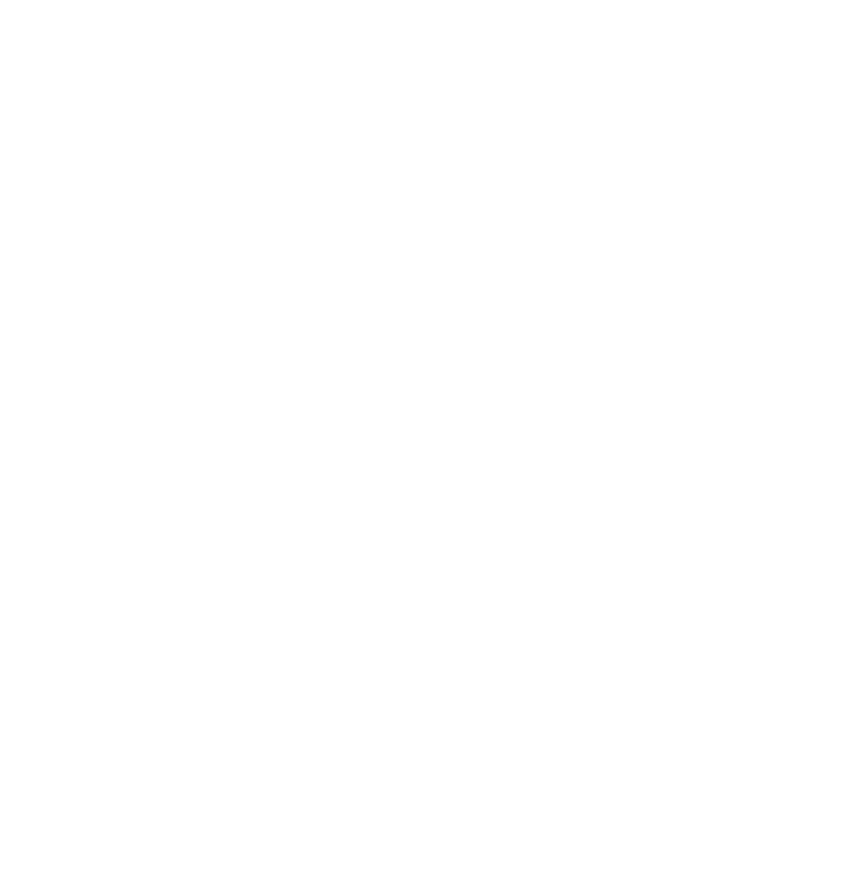
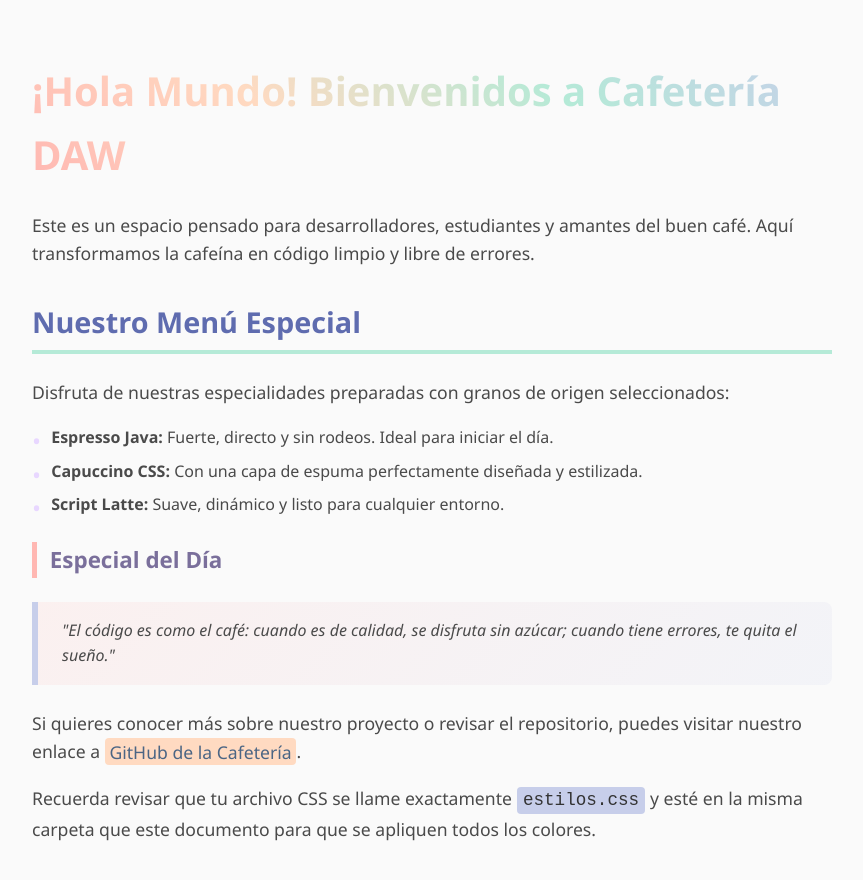
Before and after one commit to Cheikorita/CafeteriaDaw, a plain HTML site: page index.html in a window 1280 px wide. Shown: the whole page, without its empty margins (208-1071 px from the left). Before the commit the page ends 800 px from the top, so only its background shows below. Drawn offline with Linux system fonts and the light colour scheme.

Commit message:
style: añadida la paleta de decoracion

```diff
--- a/estilos.css
+++ b/estilos.css
@@ -0,0 +1,121 @@
+/* Custom properties para cambiar los colores fácilmente si lo necesitas */
+:root {
+  --rainbow-pink: #ffb7b2;
+  --rainbow-orange: #ffdac1;
+  --rainbow-yellow: #e2f0cb;
+  --rainbow-green: #b5ead7;
+  --rainbow-blue: #c7ceea;
+  --rainbow-purple: #e8d7ff;
+  --text-main: #4a4a4a;
+}
+
+/* Configuración general del cuerpo */
+body {
+  font-family: 'Segoe UI', Tahoma, Geneva, Verdana, sans-serif;
+  color: var(--text-main);
+  background-color: #fafafa;
+  line-height: 1.6;
+  padding: 2rem;
+  max-width: 800px;
+  margin: 0 auto;
+}
+
+/* Título principal con degradado arcoíris suave */
+h1 {
+  font-size: 2.5rem;
+  font-weight: 800;
+  background: linear-gradient(
+    45deg,
+    var(--rainbow-pink),
+    var(--rainbow-orange),
+    var(--rainbow-green),
+    var(--rainbow-blue)
+  );
+  -webkit-background-clip: text;
+  -webkit-text-fill-color: transparent;
+  background-clip: text;
+  margin-bottom: 1.5rem;
+}
+
+/* Subtítulo con un subrayado grueso en tono verde pastel
+ me encanta
+ */
+h2 {
+  font-size: 1.8rem;
+  color: #5f6caf;
+  border-bottom: 4px solid var(--rainbow-green);
+  padding-bottom: 0.3rem;
+  margin-top: 2rem;
+}
+
+/* Tercer nivel con un toque rosa pastel a la izquierda */
+h3 {
+  font-size: 1.4rem;
+  color: #7a6f9b;
+  border-left: 5px solid var(--rainbow-pink);
+  padding-left: 0.8rem;
+  margin-top: 1.5rem;
+}
+
+/* Párrafos limpios y legibles */
+p {
+  font-size: 1.1rem;
+  margin-bottom: 1.2rem;
+}
+
+/* Enlaces con un fondo suave que se intensifica al pasar el cursor */
+a {
+  color: #4b6584;
+  text-decoration: none;
+  background-color: var(--rainbow-orange);
+  padding: 0.1rem 0.3rem;
+  border-radius: 4px;
+  transition: background-color 0.3s ease;
+}
+
+a:hover {
+  background-color: var(--rainbow-yellow);
+}
+
+/* Listas con viñetas personalizadas en tonos morados */
+ul {
+  list-style-type: none;
+  padding-left: 1.2rem;
+}
+
+ul li {
+  position: relative;
+  margin-bottom: 0.5rem;
+}
+
+ul li::before {
+  content: "•";
+  color: var(--rainbow-purple);
+  font-size: 1.5rem;
+  position: absolute;
+  left: -1.2rem;
+  top: -0.2rem;
+}
+
+/* Citas de bloque con un fondo completo de arcoíris degradado muy difuminado */
+blockquote {
+  background: linear-gradient(
+    135deg,
+    rgba(255, 183, 178, 0.15),
+    rgba(199, 206, 234, 0.15)
+  );
+  border-left: 6px solid var(--rainbow-blue);
+  margin: 1.5rem 0;
+  padding: 1rem 1.5rem;
+  font-style: italic;
+  border-radius: 0 8px 8px 0;
+}
+
+/* Etiquetas de código resaltadas en azul pastel */
+code {
+  font-family: monospace;
+  background-color: var(--rainbow-blue);
+  padding: 0.2rem 0.4rem;
+  border-radius: 4px;
+  color: #333;
+}
--- a/index.html
+++ b/index.html
@@ -8,5 +8,30 @@
 </head>
 <body>
 
+    <!-- Título principal con degradado arcoíris -->
+    <h1>¡Hola Mundo! Bienvenidos a Cafetería DAW</h1>
+    <p>Este es un espacio pensado para desarrolladores, estudiantes y amantes del buen café. Aquí transformamos la cafeína en código limpio y libre de errores.</p>
+
+    <!-- Subtítulo con borde inferior verde pastel -->
+    <h2>Nuestro Menú Especial</h2>
+    <p>Disfruta de nuestras especialidades preparadas con granos de origen seleccionados:</p>
+
+    <!-- Lista con viñetas personalizadas en tono morado -->
+    <ul>
+        <li><strong>Espresso Java:</strong> Fuerte, directo y sin rodeos. Ideal para iniciar el día.</li>
+        <li><strong>Capuccino CSS:</strong> Con una capa de espuma perfectamente diseñada y estilizada.</li>
+        <li><strong>Script Latte:</strong> Suave, dinámico y listo para cualquier entorno.</li>
+    </ul>
+
+    <!-- Sección secundaria con borde rosa pastel -->
+    <h3>Especial del Día</h3>
+    <blockquote>
+        "El código es como el café: cuando es de calidad, se disfruta sin azúcar; cuando tiene errores, te quita el sueño."
+    </blockquote>
+
+    <p>Si quieres conocer más sobre nuestro proyecto o revisar el repositorio, puedes visitar nuestro enlace a <a href="#">GitHub de la Cafetería</a>.</p>
+
+    <p>Recuerda revisar que tu archivo CSS se llame exactamente <code>estilos.css</code> y esté en la misma carpeta que este documento para que se apliquen todos los colores.</p>
+
 </body>
 </html>
```
